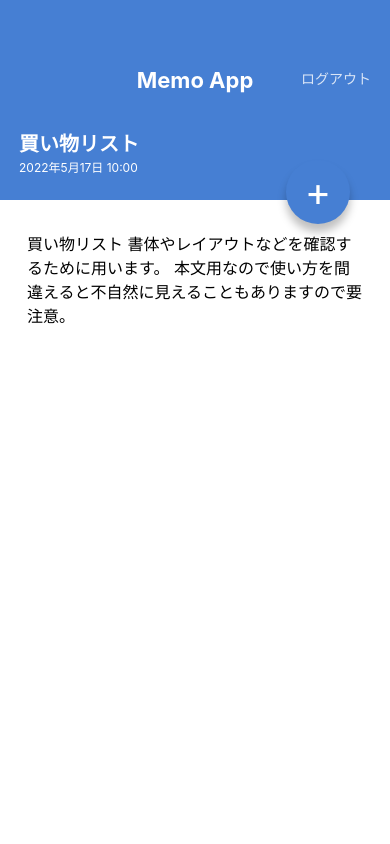
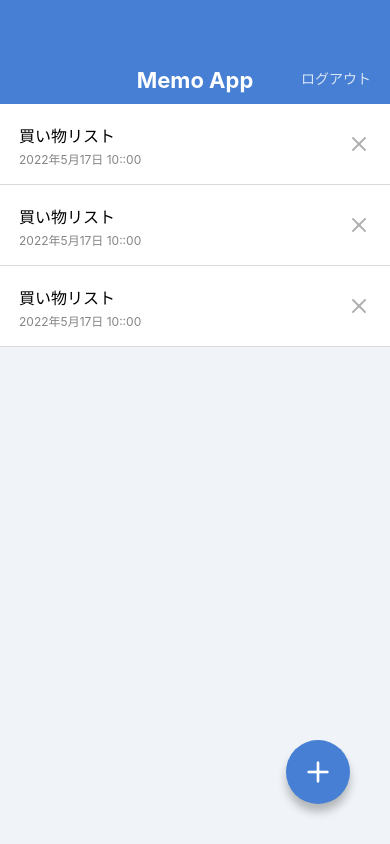
Before and after one commit to hamanaikumi/react-native-memo, a React Native app: screen /MemoList in a window 390 px wide. Built offline with nearby package versions, Linux system fonts and the light colour scheme.

Commit message:
Install @expo/vector-icons

```diff
--- a/App.jsx
+++ b/App.jsx
@@ -1,8 +1,8 @@
 import React from "react";
 
-// import MemoListScreen from "./src/screens/MemoListScreen";
-import MeMoDetailScreen from "./src/screens/MemoDetailScreen";
+import MemoListScreen from "./src/screens/MemoListScreen";
+// import MeMoDetailScreen from "./src/screens/MemoDetailScreen";
 
 export default function App() {
-  return <MeMoDetailScreen />;
+  return <MemoListScreen />;
 }
--- a/package.json
+++ b/package.json
@@ -8,6 +8,7 @@
     "eject": "expo eject"
   },
   "dependencies": {
+    "@expo/vector-icons": "^13.0.0",
     "expo": "~45.0.0",
     "expo-status-bar": "~1.3.0",
     "expo-updates": "~0.13.1",
--- a/src/components/CircleButton.jsx
+++ b/src/components/CircleButton.jsx
@@ -1,18 +1,20 @@
 import React from "react";
-import { View, Text, StyleSheet } from "react-native";
+import { View, StyleSheet } from "react-native";
 import { string, shape } from "prop-types";
 
+import { Feather } from "@expo/vector-icons";
+
 export default function CircleButton(props) {
-  const { children, style } = props;
+  const { style, name } = props;
   return (
     <View style={[styles.circleButton, style]}>
-      <Text style={styles.circleButtonLabel}>{children}</Text>
+      <Feather name={name} size={32} color="white" />
     </View>
   );
 }
 
 CircleButton.propTypes = {
-  children: string.isRequired,
+  name: string.isRequired,
   style: shape(),
 };
 
--- a/src/components/MemoList.jsx
+++ b/src/components/MemoList.jsx
@@ -1,5 +1,7 @@
 import React from "react";
 import { View, Text, StyleSheet } from "react-native";
+
+import { Feather } from "@expo/vector-icons";
 
 export default function MemoList() {
   return (
@@ -10,7 +12,7 @@ export default function MemoList() {
           <Text style={styles.memoListItemDate}>2022年5月17日 10::00</Text>
         </View>
         <View>
-          <Text>x</Text>
+          <Feather name="x" size={24} color="#B0B0B0" />
         </View>
       </View>
       <View style={styles.memoListItem}>
@@ -19,7 +21,7 @@ export default function MemoList() {
           <Text style={styles.memoListItemDate}>2022年5月17日 10::00</Text>
         </View>
         <View>
-          <Text>x</Text>
+          <Feather name="x" size={24} color="#B0B0B0" />
         </View>
       </View>
       <View style={styles.memoListItem}>
@@ -28,7 +30,7 @@ export default function MemoList() {
           <Text style={styles.memoListItemDate}>2022年5月17日 10::00</Text>
         </View>
         <View>
-          <Text>x</Text>
+          <Feather name="x" size={24} color="#B0B0B0" />
         </View>
       </View>
     </View>
--- a/src/screens/MemoDetailScreen.jsx
+++ b/src/screens/MemoDetailScreen.jsx
@@ -20,7 +20,7 @@ export default function MeMoDetailScreen() {
           </Text>
         </ScrollView>
       </View>
-      <CircleButton style={{ top: 160, bottom: "auto" }}>+</CircleButton>
+      <CircleButton style={{ top: 160, bottom: "auto" }} name="edit-2" />
     </View>
   );
 }
--- a/src/screens/MemoListScreen.jsx
+++ b/src/screens/MemoListScreen.jsx
@@ -10,7 +10,7 @@ export default function MemoListScreen() {
     <View style={styles.container}>
       <AppBar />
       <MemoList />
-      <CircleButton>+</CircleButton>
+      <CircleButton name="plus" />
     </View>
   );
 }
```
Also changed, not shown: 1 other file (tests, documents, lock files or other folders).
